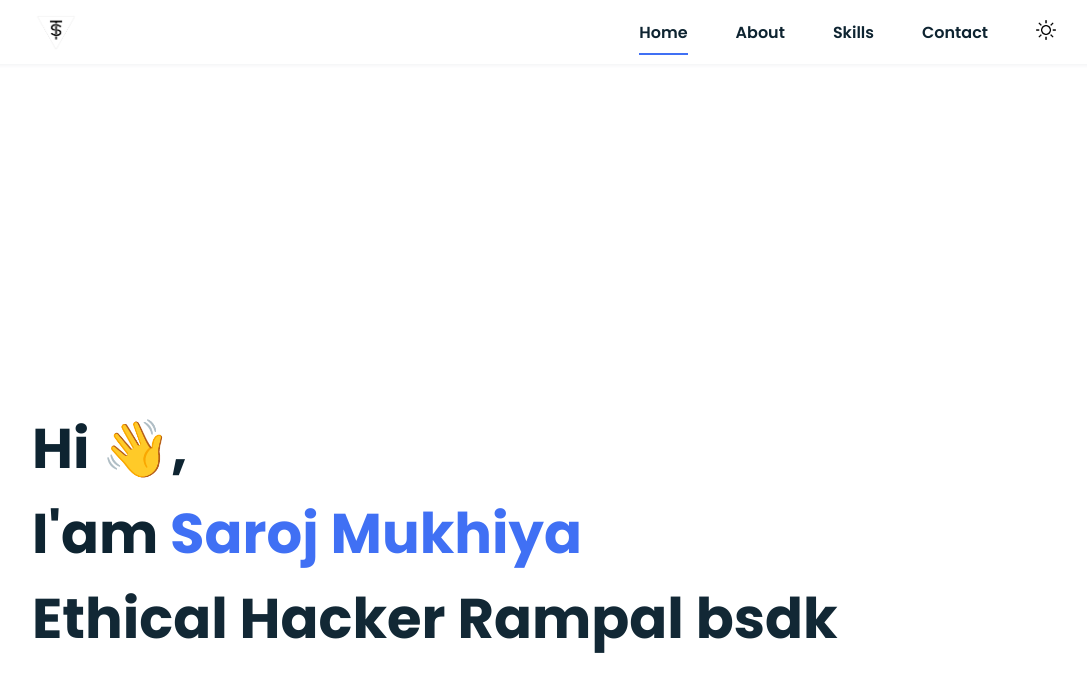
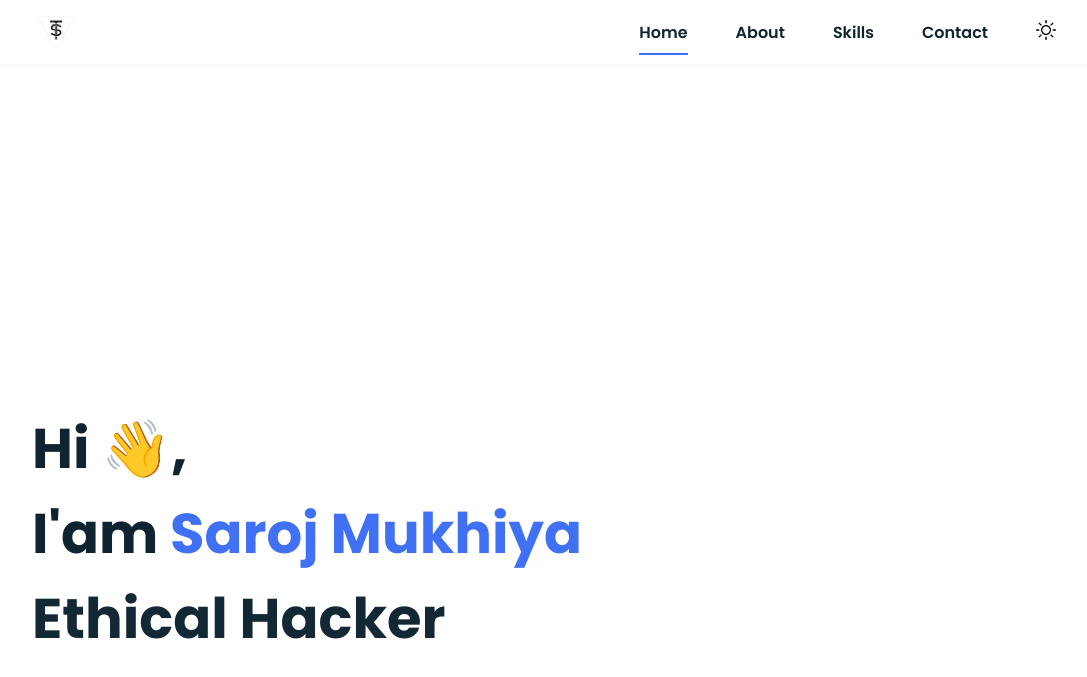
Before and after one commit to Sarojmukhiya/Portfolio, a plain HTML site: page index.html in a window 1280 px wide. Shown: the top 677 px of the page, without its empty margins (96-1183 px from the left). Drawn offline with nearby package versions, Linux system fonts and the light colour scheme.

Commit message:
Update index.html

```diff
--- a/index.html
+++ b/index.html
@@ -57,7 +57,7 @@
       <div class="home-data">
         <h2 class="home-title">
           Hi 👋,<br />I'am <span class="home-title-color">Saroj Mukhiya</span><br />
-         <span id="jobTitle" >Ethical Hacker Rampal bsdk</span>
+         <span id="jobTitle" >Ethical Hacker</span>
         </h2>
 
         <a href="https://drive.google.com/file/d/14BYL6uxtA8u39YvKq0AK6CVbMCk8dug3/view?usp=drivesdk" target="_blank"
```
